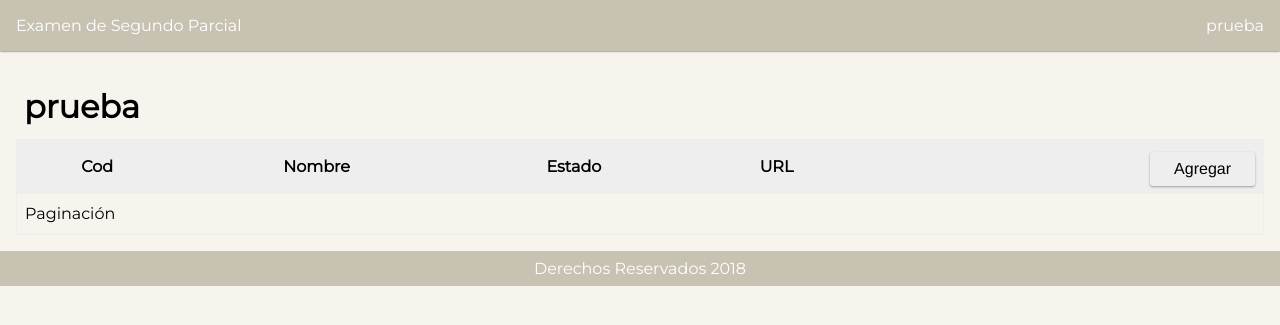
After one commit to MauryGomez9/prueba, a PHP site: page /prueba/index.php?page=pruebalist in a window 1280 px wide. The commit adds this page. Shown: the top 325 px of the page. Run offline with PHP 8.4, Linux system fonts and the light colour scheme; data that the repository does not hold is empty.

Commit message:
tercer commit
creacion del controlador y model y list

```diff
--- /dev/null
+++ b/controllers/pruebalist.control.php
@@ -0,0 +1,19 @@
+<?php
+
+require_once "models/prueba.model.php";
+
+/**
+ * Controla la lista del Patron Trabajar Con
+ *
+ * @return void
+ */
+  function run()
+  {
+      $viewData = array();
+      $viewData["xcfrt"] = md5(microtime());
+      $_SESSION["xcfrt"] = $viewData["xcfrt"];
+      $viewData["prueba"] = obtenerListas();
+      renderizar("pruebalist", $viewData);
+  }
+  run();
+?>
--- a/docs/scripts/01_create_database.sql
+++ b/docs/scripts/01_create_database.sql
@@ -1,3 +1,3 @@
-CREATE SCHEMA `examen` ;
-CREATE USER 'examen'@'127.0.0.1' IDENTIFIED BY 'essenHypB4nk';
-GRANT ALL ON examen.* TO 'examen'@'127.0.0.1';
+CREATE SCHEMA `prueba` ;
+CREATE USER 'pru'@'127.0.0.1' IDENTIFIED WITH mysql_native_password BY '12345';
+GRANT ALL ON prueba.* TO 'pru'@'127.0.0.1';
--- a/docs/scripts/02_createtable_prueba.sql
+++ b/docs/scripts/02_createtable_prueba.sql
@@ -1,5 +1,5 @@
-CREATE TABLE `prueba`.`prueba` (
-  `idPrueba` BIGINT(13) NOT NULL AUTO_INCREMENT,
+CREATE TABLE `prueba`(
+  `idPrueba` BIGINT(13) NOT NULL,
   `pruebaNombre` VARCHAR(45) NULL,
   `pruebaEstado` CHAR(3) NULL,
   `pruebaUrl` VARCHAR(128) NULL,
--- a/index.php
+++ b/index.php
@@ -38,11 +38,11 @@ case "home":
     //llamar al controlador
     include_once "controllers/home.control.php";
     die();
-case "examenlist":
-    include_once "controllers/examenlist.control.php";
+case "pruebalist":
+    include_once "controllers/pruebalist.control.php";
     die();
-case "examenform":
-    include_once "controllers/examenform.control.php";
+case "pruebaform":
+    include_once "controllers/pruebaform.control.php";
     die();
 }
 
--- a/libs/parameters.php
+++ b/libs/parameters.php
@@ -13,7 +13,7 @@
  * @link http://url.com
  */
 $server = "127.0.0.1";
-$user = "prueba";
+$user = "pru";
 $pswd = "12345";
 $database = "prueba";
 $port = "3306";
--- /dev/null
+++ b/models/prueba.model.php
@@ -0,0 +1,24 @@
+<?php
+  require_once "libs/dao.php";
+/*
+    SELECT `dinosaurios`.`iddinosaurios`,
+        `dinosaurios`.`dinosauriosNombre`,
+        `dinosaurios`.`dinosauriosPeso`,
+        `dinosaurios`.`dinosauriosClase`,
+        `dinosaurios`.`dinosauriosEpoca`
+    FROM `dinosaurios`.`dinosaurios`;
+*/
+
+  function obtenerListas()
+  {
+      $sqlstr = "select `prueba`.`idPrueba`,
+          `prueba`.`pruebaNombre`,
+          `prueba`.`pruebaEstado`,
+          `prueba`.`pruebaUrl`,
+      from `prueba`.`prueba`";
+
+      $prueba = array();
+      $prueba = obtenerRegistros($sqlstr);
+
+  }
+?>
--- a/views/layout.view.tpl
+++ b/views/layout.view.tpl
@@ -17,7 +17,7 @@
           <div class="menu">
               <div class="brand"><a href="index.php?page=home">{{page_title}}</a></div>
               <ul>
-                  <li><a href="index.php?page=examenlist">Exámen</a></li>
+                  <li><a href="index.php?page=pruebalist">prueba</a></li>
               </ul>
               <div class="hbtn"> <div>&nbsp;</div><div>&nbsp;</div><div>&nbsp;</div></div>
           </div>
--- /dev/null
+++ b/views/pruebalist.view.tpl
@@ -0,0 +1,48 @@
+<section>
+  <header>
+    <h1>prueba</h1>
+  </header>
+  <main>
+    <table class="full-width">
+      <thead>
+        <tr>
+          <th>Cod</th>
+          <th>Nombre</th>
+          <th>Estado</th>
+          <th>URL</th>
+          <th class="right">
+            <form action="index.php?page=pruebaform" method="post">
+            <input type="hidden" name="idPrueba" value="" />
+            <input type="hidden" name="xcfrt" value="{{~xcfrt}}" />
+            <button type="submit" name="btnIns">Agregar</button>
+          </form>
+          </th>
+        </tr>
+      </thead>
+      <tbody class="zebra">
+        {{foreach prueba}}
+        <tr>
+          <td>{{idPrueba}}</td>
+          <td>{{pruebaNombre}}</td>
+          <td>{{pruebaEstado}}</td>
+          <td>{{pruebaUrl}}</td>
+          <td class="right">
+            <form action="index.php?page=pruebaform" method="post">
+              <input type="hidden" name="idPrueba" value="{{idPrueba}}"/>
+              <input type="hidden" name="xcfrt" value="{{~xcfrt}}" />
+              <button type="submit" name="btnDsp">Ver</button>
+              <button type="submit" name="btnUpd">Editar</button>
+              <button type="submit" name="btnDel">Eliminar</button>
+            </form>
+          </td>
+        </tr>
+        {{endfor prueba}}
+      </tbody>
+      <tfoot>
+        <tr>
+          <td colspan="6"> Paginación</td>
+        </tr>
+      </tfoot>
+    </table>
+  </main>
+</section>
```
Also changed, not shown: controllers/examenform.control.php (deleted, +0 -14 lines), controllers/examenlist.control.php (deleted, +0 -14 lines), views/examenlist.view.tpl (deleted, +0 -23 lines), controllers/pruebaform.control.php (added).
